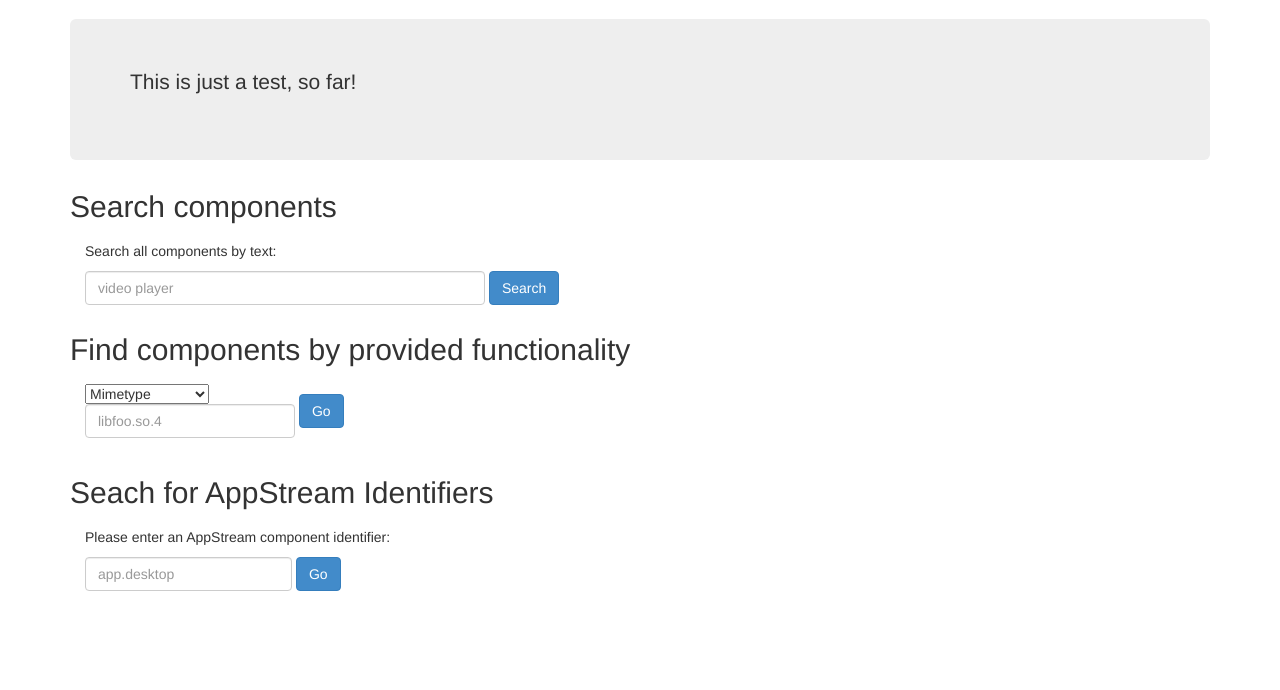
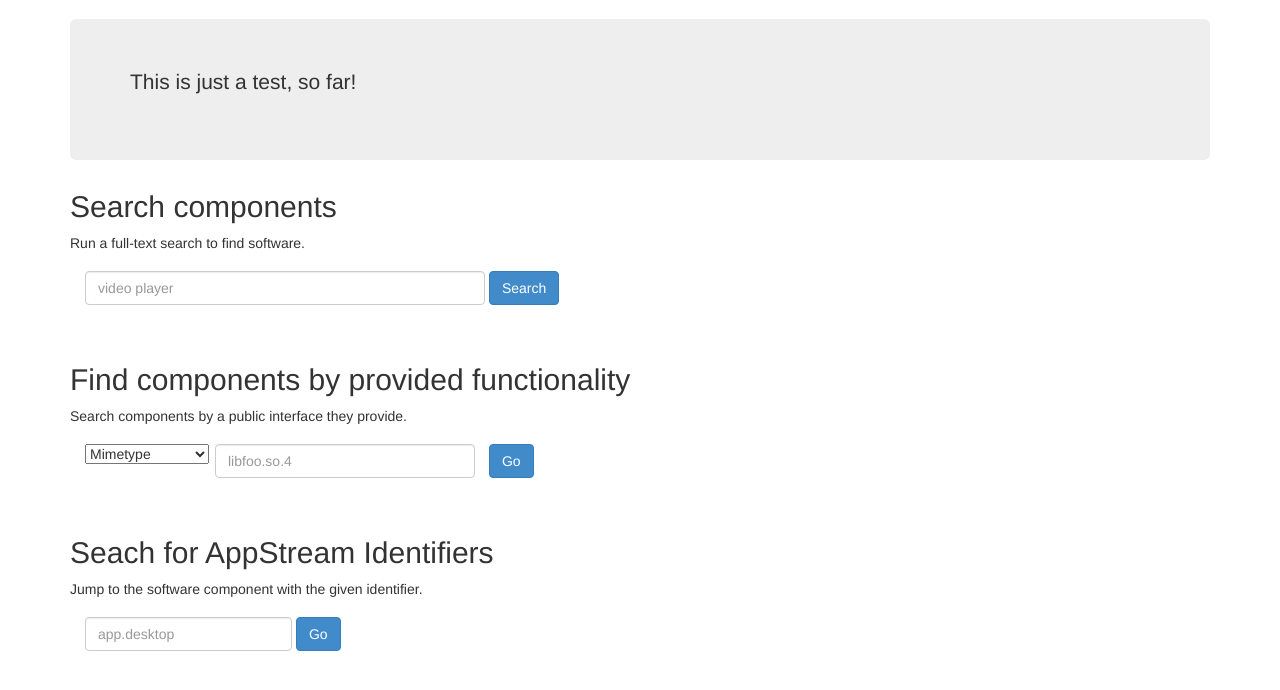
Before and after one commit to pombreda/figment, a Django app: template templates/index.html in a window 1280 px wide. Shown: the part 51-741 px from the top of the page. Run offline with Django 3.2, Linux system fonts and the light colour scheme; the template is opened without the code that fills it, so the values that code supplies are empty; some libraries are stand-ins or nearby versions.

Commit message:
Make the forms page a lot nicer to look at

```diff
--- a/templates/index.html
+++ b/templates/index.html
@@ -11,9 +11,9 @@
 
 <div style="padding-bottom: 80px;">
   <h2>Search components</h2>
+  <p>Run a full-text search to find software.</p>
 
   <form action="/search/" method="get" name="search" class="navbar-form navbar-left">
-    <p>Search all components by text:</p>
     <div class="form-group">
       <input type="text" name="q" class="form-control" style="width: 400px;" placeholder="video player">
     </div>
@@ -23,10 +23,12 @@
 
 <div style="padding-bottom: 80px;">
   <h2>Find components by provided functionality</h2>
+  <p>Search components by a public interface they provide.</p>
+
   <form action="/provides/" method="get" name="find_item" class="navbar-form navbar-left">
-    <div class="form-group">
+    <div class="form-group" style="width: 400px;">
       <div class="controls">
-        <select name="type" class="input-medium">
+        <select name="type" class="input-medium" style="float: left; margin-right: 6px;">
           <option value="mimetype" selected>Mimetype</option>
           <option value="lib">Library</option>
           <option value="bin">Binary</option>
@@ -34,7 +36,7 @@
           <option value="python3">Python3 module</option>
         </select>
       </div>
-      <input type="text" name="q" style="width: 210px;" class="form-control" placeholder="libfoo.so.4">
+      <input type="text" name="q" style="width: 260px;" class="form-control" placeholder="libfoo.so.4">
     </div>
     <button type="submit" class="btn btn-primary">Go</button>
   </form>
@@ -42,8 +44,9 @@
 
 <div style="padding-bottom: 60px;">
   <h2>Seach for AppStream Identifiers</h2>
+  <p>Jump to the software component with the given identifier.</p>
+
   <form action="/get/" method="get" name="find_id" class="navbar-form navbar-left">
-    <p>Please enter an AppStream component identifier:</p>
     <div class="form-group">
       <input type="text" name="id" class="form-control" placeholder="app.desktop">
     </div>
```
